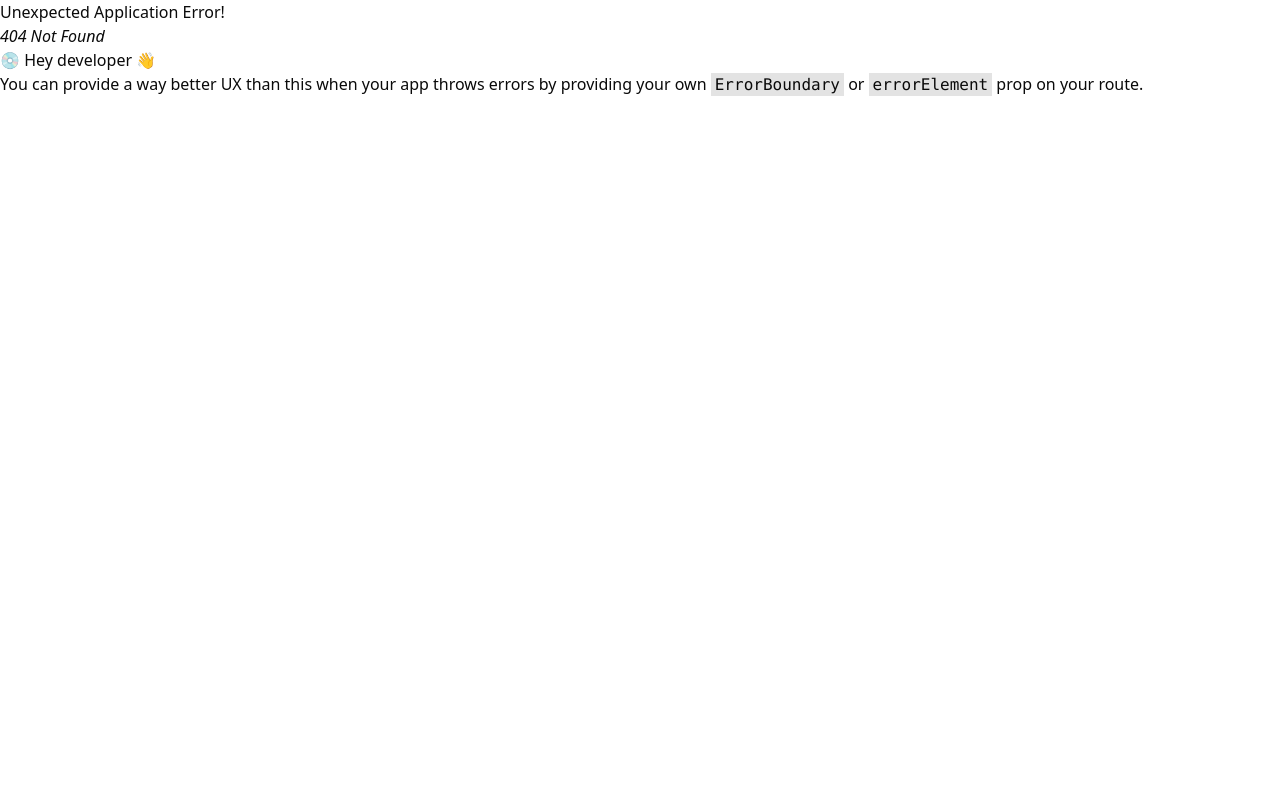
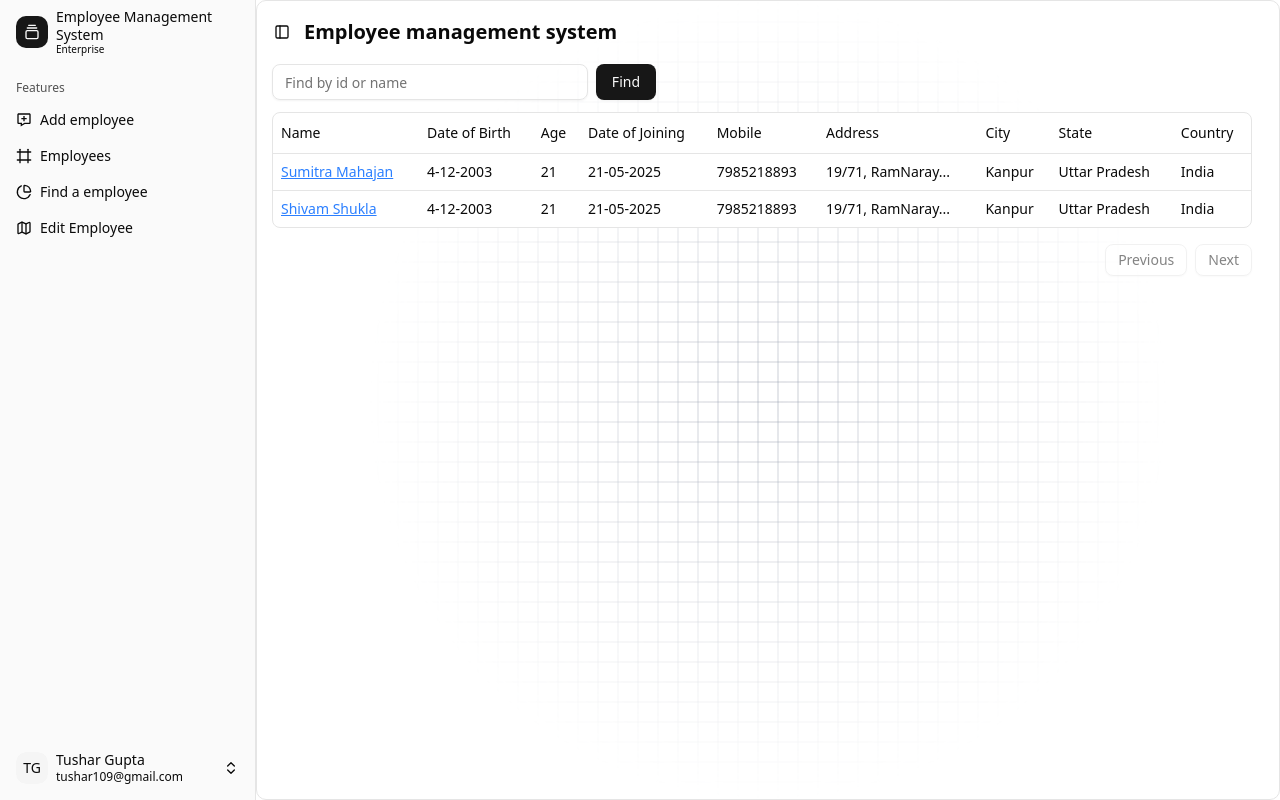
Before and after one commit to its-shivam1008/test-spring-proj, a React (Vite) app in the folder test-proj/: page /get-employee in a window 1280 px wide. Before the commit this address had no page. Built offline with nearby package versions, Linux system fonts and the light colour scheme.

Commit message:
add get employee ui

```diff
--- a/test-proj/package.json
+++ b/test-proj/package.json
@@ -23,10 +23,12 @@
     "clsx": "^2.1.1",
     "framer-motion": "^12.12.1",
     "lucide-react": "^0.510.0",
+    "next-themes": "^0.4.6",
     "react": "^19.0.0",
     "react-dom": "^19.0.0",
     "react-icons": "^5.5.0",
     "react-router-dom": "^7.6.0",
+    "sonner": "^2.0.3",
     "tailwind-merge": "^3.3.0",
     "tailwindcss": "^4.1.3"
   },
--- a/test-proj/src/App.jsx
+++ b/test-proj/src/App.jsx
@@ -38,7 +38,6 @@ const App = () => {
   return (
     <>
       <Dashboard></Dashboard>
-        {/* <Outlet/> */}
     </>
     // <div className='container mx-auto'>
     //   <main >
--- a/test-proj/src/components/AllEmployee.jsx
+++ b/test-proj/src/components/AllEmployee.jsx
@@ -26,10 +26,6 @@ const AllEmployee = () => {
           }
         },
         {
-          accessorKey: "dob",
-          header: "Date of Birth",
-        },
-        {
           accessorKey: "age",
           header: "Age",
         },
@@ -40,14 +36,6 @@ const AllEmployee = () => {
         {
           accessorKey: "mobile",
           header: "Mobile",
-        },
-        {
-          accessorKey: "address",
-          header: "Address",
-        },
-        {
-          accessorKey: "city",
-          header: "City",
         },
         {
           accessorKey: "state",
--- a/test-proj/src/components/Dashboard.jsx
+++ b/test-proj/src/components/Dashboard.jsx
@@ -26,6 +26,7 @@ export default function Dashboard() {
         <header className="flex relative h-16 shrink-0 items-center gap-2 transition-[width,height] ease-linear group-has-[[data-collapsible=icon]]/sidebar-wrapper:h-12">
           <div className="flex items-center gap-2 px-4">
             <SidebarTrigger className="-ml-1" />
+            <h1 className="font-bold text-xl">Employee management system</h1>
             <Separator orientation="vertical" className="mr-2 h-4" />
           </div>
         </header>
--- /dev/null
+++ b/test-proj/src/components/GetEmployee.jsx
@@ -0,0 +1,155 @@
+import React, { useState } from 'react';
+import { Button } from "@/components/ui/button"
+import { Input } from "@/components/ui/input"
+import { BiLoaderAlt } from "react-icons/bi";
+import { DataTable } from '@/components/DataTable';
+
+import { MoreHorizontal } from "lucide-react"
+
+import {
+  DropdownMenu,
+  DropdownMenuContent,
+  DropdownMenuItem,
+  DropdownMenuLabel,
+  DropdownMenuSeparator,
+  DropdownMenuTrigger,
+} from "@/components/ui/dropdown-menu"
+
+
+const GetEmployee = () => {
+
+  const [emp, setEmp] = useState({})
+
+  const handleClickOnRow = (empData) => {
+    setEmp(empData)
+  }
+
+  const columns = [
+      {
+        accessorKey: "name",
+        header: "Name",
+        cell: ({ row }) => {
+            const name = row.getValue('name')
+
+            return <div className="text-left font-medium underline text-blue-500 cursor-pointer" onClick={() => handleClickOnRow(row.original)}>{name}</div>
+          }
+      },
+      {
+        accessorKey: "dob",
+        header: "Date of Birth",
+      },
+      {
+        accessorKey: "age",
+        header: "Age",
+      },
+      {
+        accessorKey: "doj",
+        header: "Date of Joining",
+      },
+      {
+        accessorKey: "mobile",
+        header: "Mobile",
+      },
+      {
+        accessorKey: "address",
+        header: "Address",
+        cell: ({ row }) => {
+          const addr = row.getValue('address')
+
+          return <div>{addr.slice(0,15)}...</div>
+        }
+      },
+      {
+        accessorKey: "city",
+        header: "City",
+      },
+      {
+        accessorKey: "state",
+        header: "State",
+      },
+      {
+        accessorKey: "country",
+        header: "Country",
+      }
+    ]
+
+    const dataOk = [
+      {
+        id:"lol1234",
+        name: "Sumitra Mahajan",
+        age: 21,
+        dob: "4-12-2003",
+        doj: "21-05-2025",
+        mobile:"7985218893",
+        address:"19/71, RamNarayan Bazaar",
+        city:"Kanpur",
+        state:"Uttar Pradesh",
+        country:"India",
+      },
+      {
+        id:"lol1234",
+        name: "Shivam Shukla",
+        age: 21,
+        dob: "4-12-2003",
+        doj: "21-05-2025",
+        mobile:"7985218893",
+        address:"19/71, RamNarayan Bazaar",
+        city:"Kanpur",
+        state:"Uttar Pradesh",
+        country:"India",
+      },
+    ]
+  return (
+    <div>
+        <div className="flex w-full max-w-sm items-center space-x-2">
+            <Input type="text" placeholder="Find by id or name" />
+            <Button type="submit">Find</Button>
+        </div>
+        <div className='my-3'>
+          <DataTable columns={columns} data={dataOk}></DataTable>
+        </div>
+        {emp.name && <div className='w-fit h-fit p-5 rounded-[8px] shadow-xl border-2'>
+          <div className='text-md'>
+            <div className="flex gap-5">
+              <div className='font-bold'>Name :</div>
+              <div className="">{emp.name}</div>
+            </div>
+            <div className="flex gap-5">
+              <div className='font-bold'>Date of Birth :</div>
+              <div className="">{emp.dob}</div>
+            </div>
+            <div className="flex gap-5">
+              <div className='font-bold'>Age :</div>
+              <div className="">{emp.age}</div>
+            </div>
+            <div className="flex gap-5">
+              <div className='font-bold'>Date of joining :</div>
+              <div className="">{emp.doj}</div>
+            </div>
+            <div className="flex gap-5">
+              <div className='font-bold'>Mobile :</div>
+              <div className="">{emp.mobile}</div>
+            </div>
+            <div className="flex gap-5">
+              <div className='font-bold'>Address :</div>
+              <div className="">{emp.address}</div>
+            </div>
+            <div className="flex gap-5">
+              <div className='font-bold'>City :</div>
+              <div className="">{emp.city}</div>
+            </div>
+            <div className="flex gap-5">
+              <div className='font-bold'>State :</div>
+              <div className="">{emp.state}</div>
+            </div>
+            <div className="flex gap-5">
+              <div className='font-bold'>Country :</div>
+              <div className="">{emp.country}</div>
+            </div>
+          </div>
+        </div>}
+    </div>
+  )
+}
+
+export default GetEmployee
--- /dev/null
+++ b/test-proj/src/components/UpdateEmployee.jsx
@@ -0,0 +1,9 @@
+import React from 'react'
+
+const UpdateEmployee = () => {
+  return (
+    <div>UdateEmployee</div>
+  )
+}
+
+export default UpdateEmployee
--- a/test-proj/src/components/app-sidebar.jsx
+++ b/test-proj/src/components/app-sidebar.jsx
@@ -46,12 +46,12 @@ const data = {
     },
     {
       name: "Find a employee",
-      url: "#",
+      url: "/get-employee",
       icon: PieChart,
     },
     {
       name: "Edit Employee",
-      url: "#",
+      url: "/update-employee",
       icon: Map,
     },
   ],
--- /dev/null
+++ b/test-proj/src/components/ui/sonner.jsx
@@ -0,0 +1,24 @@
+import { useTheme } from "next-themes"
+import { Toaster as Sonner } from "sonner";
+
+const Toaster = ({
+  ...props
+}) => {
+  const { theme = "system" } = useTheme()
+
+  return (
+    (<Sonner
+      theme={theme}
+      className="toaster group"
+      style={
+        {
+          "--normal-bg": "var(--popover)",
+          "--normal-text": "var(--popover-foreground)",
+          "--normal-border": "var(--border)"
+        }
+      }
+      {...props} />)
+  );
+}
+
+export { Toaster }
```
Also changed, not shown: test-proj/src/main.jsx (+10 -0 lines), 1 other file (tests, documents, lock files or other folders).
